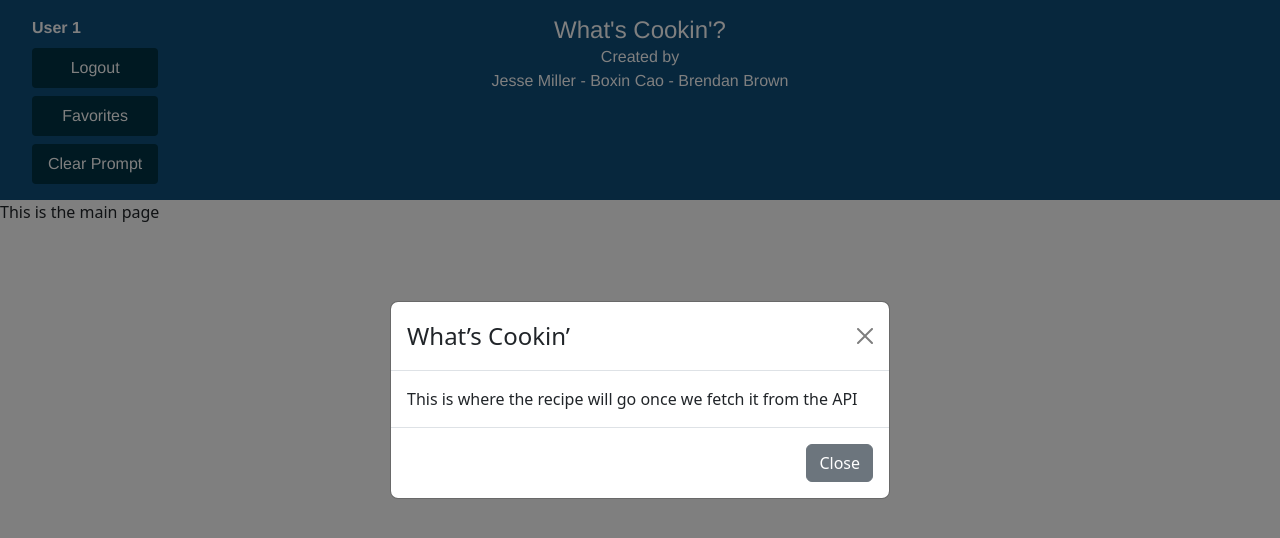
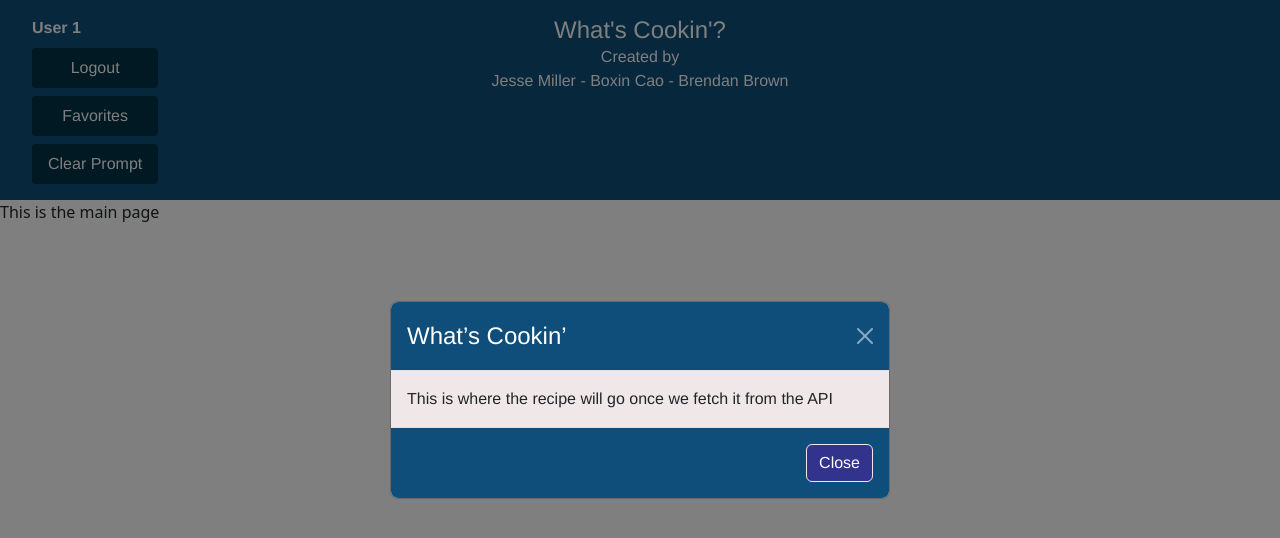
Before and after one commit to wizbren/whats-cookin, a React (Create React App) app in the folder client/: page / in a window 1280 px wide. Shown: the top 538 px of the page. Built offline with nearby package versions, Linux system fonts and the light colour scheme; no server answers.

Commit message:
modal is mostly complete, added some scss and bootstrap style

```diff
--- /dev/null
+++ b/client/src/styles/components/_modal.scss
@@ -0,0 +1,34 @@
+@import '../variables';
+
+.modal-content {
+  background-color: $background;
+  color: $text;
+  border-radius: 10px;
+  font-family: $font-base;
+}
+
+.modal-header {
+  background-color: $header;
+  color: $text;
+
+  .btn-close {
+    filter: invert(1); // makes the close button white-ish
+  }
+}
+
+.modal-body {
+  background-color: $modal;
+}
+
+.modal .modal-footer {
+  background-color: $header;
+}
+
+.modal .btn-secondary {
+  background-color: $extra;
+  border-color: $modal;
+
+  &:hover {
+    background-color: darken($extra, 10%);
+  }
+}
--- a/client/src/styles/main.scss
+++ b/client/src/styles/main.scss
@@ -2,4 +2,5 @@
 @import './components/header';
 @import './components/login';
 @import './components/main';
+@import './components/modal';
 @import './components/user';
```
